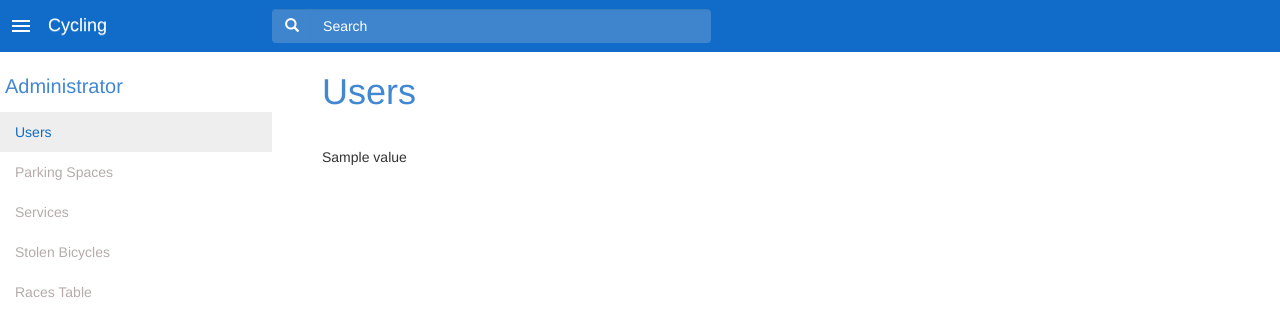
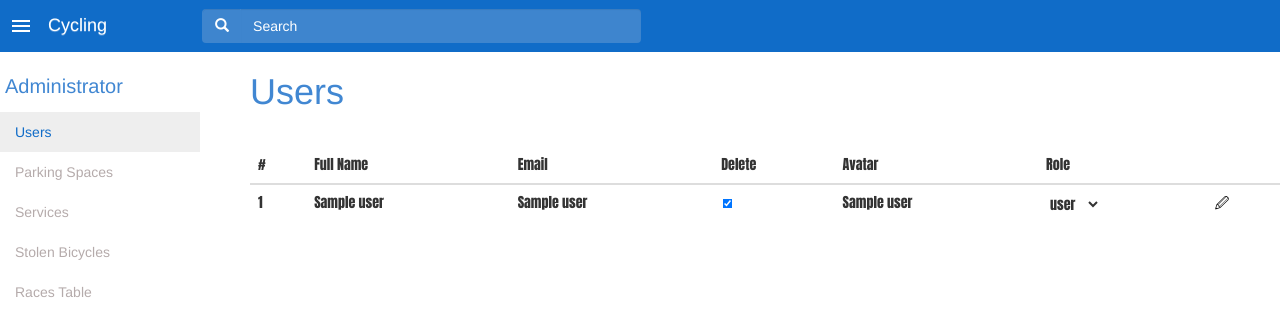
Before and after one commit to Social-projects-Rivne/Cycling_admin, a Flask app: template app/templates/result.html in a window 1280 px wide. Shown: the top 336 px of the page. Run offline with Flask 2, Linux system fonts and the light colour scheme; the template is opened without the code that fills it: most values are stand-ins (such as "Sample title", 1, 10 or a date in 2020); parts of the project's set-up code (start-up, migrations or seed data) failed here and were passed over; some libraries are stand-ins or nearby versions.

Commit message:
Modify search view

```diff
--- a/app/static/style.css
+++ b/app/static/style.css
@@ -55,12 +55,12 @@
 .navbar-brand
 {
 	line-height: 18px !important;
-	margin-right: 150px !important;
+	margin-right: 80px !important;
 }
 
 .navmenu
 {
-	width: 272px;
+	width: 200px;
 	left: 0px;
 	position: fixed;
 	-webkit-transition: 0.3s;
@@ -70,7 +70,7 @@
 .menu-title
 {
 	display: block;
-    width: 272px;
+    width: 195px;
     height: 30px;
     margin-left: 5px;
     margin-bottom: 10px;
@@ -110,7 +110,7 @@
 
 #content
 {
-	margin-left: 322px;
+	margin-left: 250px;
 	-webkit-transition: 0.3s;
 	transition: 0.3s;
 }
@@ -124,7 +124,7 @@
 
 .closed
 {
-	left: -272px;
+	left: -200px;
 }
 
 #content.closed
--- a/app/templates/form.html
+++ b/app/templates/form.html
@@ -5,7 +5,7 @@
    		<div class="input-group-btn">
        		<button class="btn search-button" type="submit"><i class="glyphicon glyphicon-search"></i></button>
     	</div>
-    	<input type="search" class="form-control" placeholder="Search" name="search-input">
+    	<input type="search" class="form-control search-input-class" placeholder="Search" name="search-input">
 	</div>
 </form>
 {% endblock %}
--- a/app/templates/result.html
+++ b/app/templates/result.html
@@ -5,13 +5,58 @@
    		<div class="input-group-btn">
        		<button class="btn search-button" type="submit"><i class="glyphicon glyphicon-search"></i></button>
     	</div>
-    	<input type="search" class="form-control" placeholder="Search" name="search-input">
+    	<input type="search" class="form-control search-input-class" placeholder="Search" name="search-input">
 	</div>
 </form>
 {% endblock %}
 
 {% block result %}
-<div id="display">
-	<p id="result-id">{{value}}</p>
+<div>
+<!-- <table class="table table-hover"> -->
+<table class="table">
+
+	<thead>
+		<tr>
+			<th>#</th>
+			<th>Full Name</th>
+			<th>Email</th>
+			<th>Delete</th>
+			<th>Avatar</th>
+			<th>Role</th>
+			<th></th>
+		</tr>
+	</thead>
+
+	<tbody>
+		{% for user in value %}
+			<!-- user tuple: id - [0], full_name - [1], email - [2], is_active - [3], avatar - [4], role_id - [5] -->
+			<tr>
+				<td>{{user[0]}}</td>
+				<td>{{user[1]}}</td>
+				<td>{{user[2]}}</td>
+				<td>
+				{% if user[3] %}
+					<input type="checkbox" class="table_checkboxes">
+				{% else %}
+					<input type="checkbox" class="table_checkboxes" checked>
+				{% endif %}
+				</td>
+				<td>{{user[4]}}</td>
+				<td>
+					<select class="table_select">
+					{% if user[5] == 2 %}
+						<option selected>admin</option>
+						<option>user</option>
+					{% else %}
+						<option>admin</option>
+						<option selected>user</option>
+					{% endif %}
+					</select>
+				</td>
+				<td><a href='#' class="edit_pencil_href">&#128393;</a></td>
+			</tr>
+		{% endfor %}
+	</tbody>
+</table>
 </div>
 {% endblock %}
```
Also changed, not shown: app/controllers/user_controller.py (+6 -3 lines).
